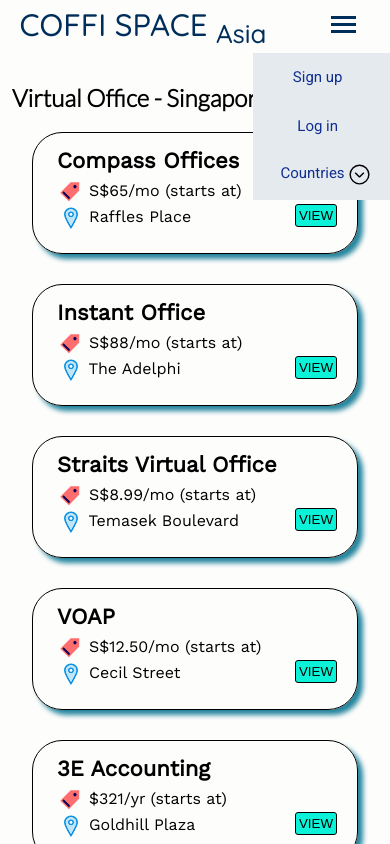
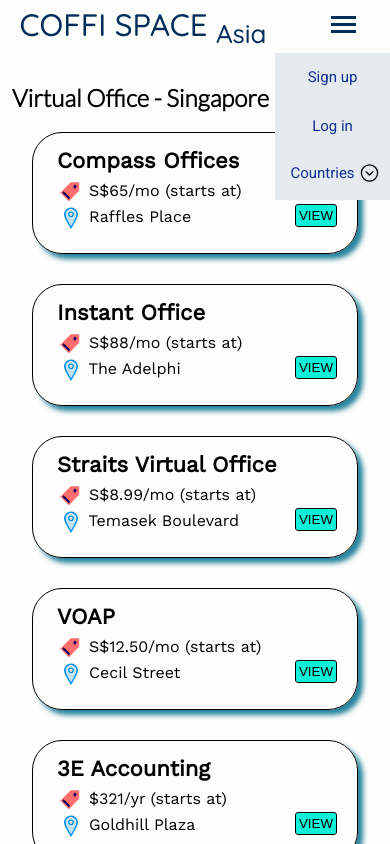
Before and after one commit to markmv3/coffispace, a plain HTML site: page index.html in a window 390 px wide. Both pictures are taken after a click on the label 343 px from the left and 24 px from the top of the page. Shown: the top 844 px of the page. Drawn offline with nearby package versions, Linux system fonts and the light colour scheme.

Commit message:
Update style.css

```diff
--- a/style.css
+++ b/style.css
@@ -283,6 +283,32 @@
   }
 }
 
+@media only screen and (max-width: 415px) {
+  nav ul {
+    width: 115px;
+  }
+
+  .nav ul li {
+    padding-left: 0px;
+    padding-right: 0px;
+    width: 115px;
+  }
+
+  .nav > ul > li:nth-child(3) {
+    padding-left: 0px;
+    padding-right: 0px;
+    width: 115px;
+  }
+
+  .nav ul li label img {
+    height: 2rem;
+  }
+
+  input:checked ~ ul.dropdown {
+    width: 115px;
+  }
+}
+
 @media only screen and (max-width: 360px) {
   nav ul li {
     float: none;
```
